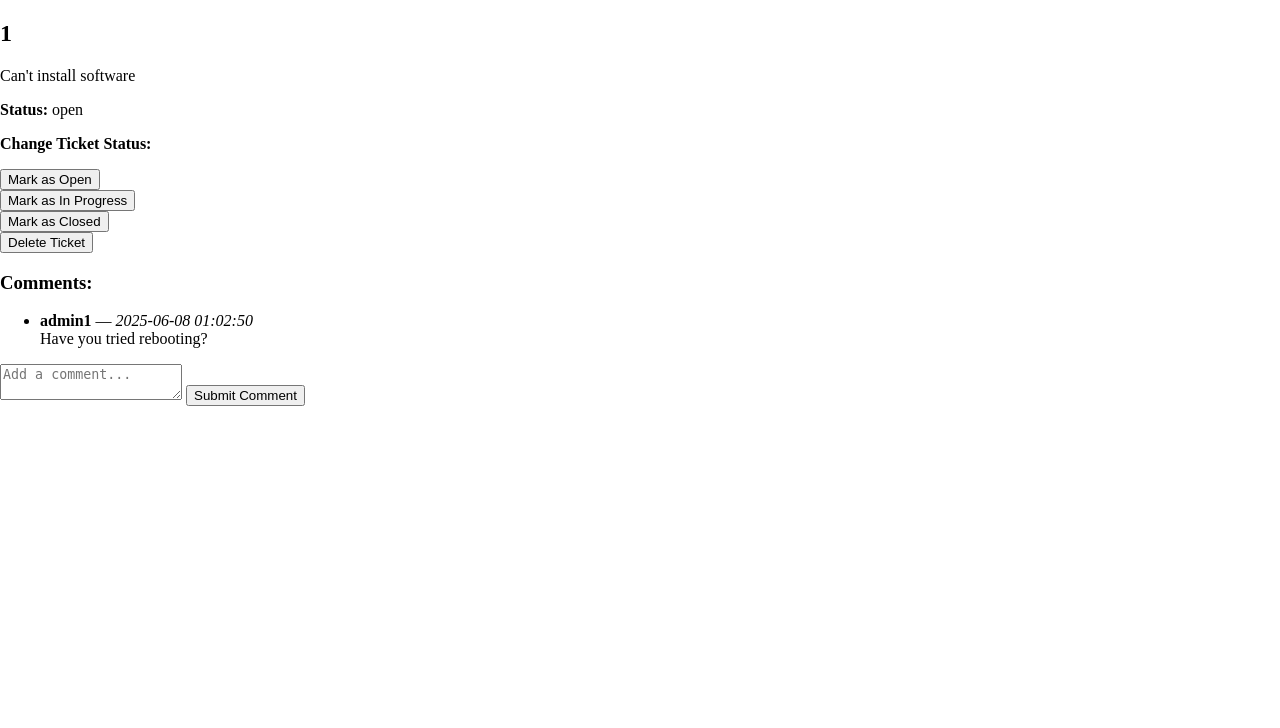
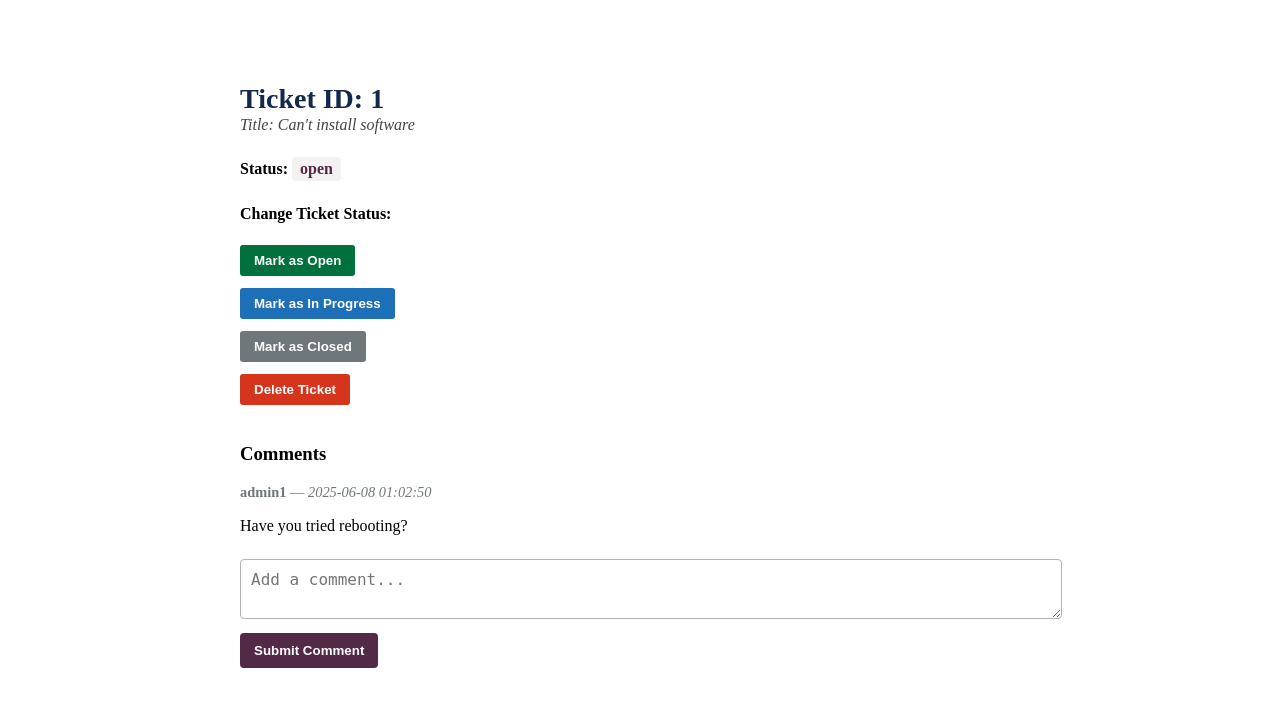
Before and after one commit to joem-bin/Agile-project, a Flask app: page /ticket/1 in a window 1280 px wide. Shown: the part 125-853 px from the top of the page. Before the commit the page ends 531 px from the top, so only its background shows below. Run offline with Flask 3, Linux system fonts and the light colour scheme; a user stored in the database is signed in; data comes from the database, SQL or seed files in the repository.

Commit message:
more styling

```diff
--- a/app.py
+++ b/app.py
@@ -14,7 +14,6 @@ from database_operations import (
     insert_user
 )
 
-
 app = Flask(__name__)
 app.secret_key = 'supersecretkey'
 
@@ -25,7 +24,6 @@ def inject_user():
         user_id=session.get('user_id'),
         role=session.get('role')
     )
-
 
 @app.route('/')
 def home():
@@ -45,7 +43,6 @@ def login():
         return redirect('/dashboard')
     else:
         return render_template('error.html', message="Invalid credentials!")
-
 
 @app.route('/signup', methods=['GET', 'POST'])
 def signup():
@@ -167,7 +164,6 @@ def confirm_close_ticket(ticket_id):
     close_ticket(ticket_id)
     return redirect('/dashboard')
 
-
 @app.route('/logout')
 def logout():
     session.clear()
--- a/requirements.txt
+++ b/requirements.txt
@@ -6,3 +6,4 @@ itsdangerous==2.2.0
 Jinja2==3.1.6
 MarkupSafe==3.0.2
 Werkzeug==3.1.3
+bcrypt==4.3.0
--- a/static/styles.css
+++ b/static/styles.css
@@ -201,3 +201,234 @@ body {
     color: #1d70b8;
     text-decoration: none;
 }
+
+
+/* styleing for ticket details */
+
+
+
+.ticket-details-container {
+    max-width: 800px;
+    margin: 40px auto;
+    padding: 20px;
+    background-color: #ffffff;
+    border-radius: 5px;
+}
+
+.ticket-title {
+    font-size: 1.75rem;
+    color: #13284c;
+    margin-bottom: 0.5rem;
+}
+
+.ticket-description {
+    margin-bottom: 1rem;
+    font-size: 1rem;
+    line-height: 1.5;
+}
+
+.ticket-status {
+    margin-bottom: 1.5rem;
+}
+
+.status-tag {
+    display: inline-block;
+    background-color: #f3f2f1;
+    color: #532a45;
+    padding: 3px 8px;
+    border-radius: 4px;
+    font-weight: bold;
+}
+
+.admin-actions {
+    margin-bottom: 2rem;
+}
+
+.status-button,
+.close-ticket-button,
+.delete-button {
+    margin: 6px 6px 6px 0;
+    padding: 8px 14px;
+    font-weight: bold;
+    border: none;
+    border-radius: 3px;
+    cursor: pointer;
+}
+
+.status-button.open {
+    background-color: #00703c;
+    color: white;
+}
+
+.status-button.in-progress {
+    background-color: #1d70b8;
+    color: white;
+}
+
+.status-button.closed {
+    background-color: #6f777b;
+    color: white;
+}
+
+.close-ticket-button {
+    background-color: #1d70b8;
+    color: white;
+}
+
+.delete-button {
+    background-color: #d4351c;
+    color: white;
+}
+
+.comments-section {
+    margin-top: 2rem;
+}
+
+.comment-list {
+    list-style: none;
+    padding-left: 0;
+    margin-bottom: 1.5rem;
+}
+
+.comment-meta {
+    font-size: 0.9rem;
+    color: #6f777b;
+    margin-bottom: 0.3rem;
+}
+
+.comment-body {
+    margin-bottom: 1rem;
+}
+
+.comment-form textarea {
+    width: 100%;
+    padding: 10px;
+    font-size: 1rem;
+    margin-bottom: 10px;
+    border-radius: 4px;
+    border: 1px solid #b1b4b6;
+}
+
+.comment-form button {
+    background-color: #532a45;
+    color: white;
+    padding: 10px 14px;
+    border: none;
+    border-radius: 4px;
+    font-weight: bold;
+    cursor: pointer;
+}
+
+
+
+/* create ticket page */
+
+
+.form-container {
+    max-width: 600px;
+    margin: 40px auto;
+    padding: 20px;
+    background-color: #ffffff;
+    border-radius: 5px;
+}
+
+.form-container h2 {
+    text-align: center;
+    margin-bottom: 20px;
+    color: #13284c;
+}
+
+.ticket-form label {
+    display: block;
+    margin: 10px 0 4px;
+    font-weight: bold;
+}
+
+.ticket-form input[type="text"],
+.ticket-form textarea,
+.ticket-form select {
+    width: 100%;
+    padding: 10px;
+    font-size: 1rem;
+    border: 1px solid #b1b4b6;
+    border-radius: 4px;
+    box-sizing: border-box;
+}
+
+.ticket-form button {
+    margin-top: 20px;
+    width: 100%;
+    padding: 12px;
+    font-weight: bold;
+    background-color: #532a45;
+    color: white;
+    border: none;
+    border-radius: 4px;
+    cursor: pointer;
+}
+
+.ticket-form button:hover {
+    background-color: #401e37;
+}
+
+
+
+/* ticket submitted styling */
+.confirmation-container {
+    max-width: 600px;
+    margin: 40px auto;
+    padding: 30px;
+    background-color: #f3f2f1;
+    border-radius: 5px;
+    text-align: center;
+}
+
+.confirmation-heading {
+    color: #13284c;
+    margin-bottom: 20px;
+}
+
+.ticket-summary {
+    text-align: left;
+    margin-bottom: 30px;
+    background-color: #fff;
+    padding: 20px;
+    border-radius: 4px;
+    border: 1px solid #dcdcdc;
+}
+
+.ticket-summary p {
+    margin-bottom: 10px;
+}
+
+.ticket-description {
+    margin-top: -10px;
+    margin-bottom: 20px;
+    font-style: italic;
+    color: #444;
+}
+
+.confirmation-actions {
+    display: flex;
+    justify-content: space-between;
+    gap: 10px;
+    flex-wrap: wrap;
+}
+
+.action-button {
+    padding: 10px 18px;
+    font-weight: bold;
+    border: none;
+    border-radius: 4px;
+    cursor: pointer;
+    background-color: #532a45;
+    color: white;
+}
+
+.action-button.secondary {
+    background-color: #1d70b8;
+}
+
+.action-button:hover {
+    opacity: 0.9;
+}
--- a/templates/ticket_details.html
+++ b/templates/ticket_details.html
@@ -3,61 +3,63 @@
 {% block content %}
     {% include 'navbar.html' %}
 
-    <h2>{{ ticket[2] }}</h2>
-    <p>{{ ticket[3] }}</p>
+    <div class="ticket-details-container">
 
-    <p><strong>Status:</strong> {{ ticket[5] }}</p>
+        <h2 class="ticket-title">Ticket ID: {{ ticket[2] }}</h2>
+        <p class="ticket-description">Title: {{ ticket[3] }}</p>
+        <p class="ticket-status"><strong>Status:</strong> <span class="status-tag">{{ ticket[5] }}</span></p>
 
         {% if session['role'] == 'admin' %}
-
+            <div class="admin-actions">
                 <p><strong>Change Ticket Status:</strong></p>
 
                 <form method="POST" action="{{ url_for('update_ticket_status_route', ticket_id=ticket[0]) }}">
                     <input type="hidden" name="status" value="open">
-            <button type="submit">Mark as Open</button>
+                    <button type="submit" class="status-button open">Mark as Open</button>
                 </form>
 
                 <form method="POST" action="{{ url_for('update_ticket_status_route', ticket_id=ticket[0]) }}">
                     <input type="hidden" name="status" value="in progress">
-            <button type="submit">Mark as In Progress</button>
+                    <button type="submit" class="status-button in-progress">Mark as In Progress</button>
                 </form>
 
                 <form method="POST" action="{{ url_for('update_ticket_status_route', ticket_id=ticket[0]) }}">
                     <input type="hidden" name="status" value="closed">
-            <button type="submit">Mark as Closed</button>
+                    <button type="submit" class="status-button closed">Mark as Closed</button>
                 </form>
 
                 <form method="POST" action="{{ url_for('delete_ticket_route', ticket_id=ticket[0]) }}"
                       onsubmit="return confirm('Are you sure you want to permanently delete this ticket?');">
-            <button type="submit">Delete Ticket</button>
+                    <button type="submit" class="delete-button">Delete Ticket</button>
                 </form>
+            </div>
 
         {% elif session['user_id'] == ticket[1] and ticket[5] != 'closed' %}
-
             <form method="POST" action="{{ url_for('confirm_close_ticket', ticket_id=ticket[0]) }}"
                   onsubmit="return confirm('Are you sure you want to close this ticket?');">
-            <button type="submit">Close Ticket</button>
+                <button type="submit" class="close-ticket-button">Close Ticket</button>
             </form>
-
         {% endif %}
 
-    <h3>Comments:</h3>
-
-    <ul>
+        <div class="comments-section">
+            <h3>Comments</h3>
+            <ul class="comment-list">
                 {% for comment in comments %}
                     <li>
-                <strong>{{ comment[5] }}</strong> — <em>{{ comment[4] }}</em><br>
-                {{ comment[3] }}
+                        <p class="comment-meta"><strong>{{ comment[5] }}</strong> — <em>{{ comment[4] }}</em></p>
+                        <p class="comment-body">{{ comment[3] }}</p>
                     </li>
                 {% else %}
-            <li>No comments yet.</li>
+                    <li><em>No comments yet.</em></li>
                 {% endfor %}
             </ul>
 
-    <form method="POST" action="{{ url_for('add_comment') }}">
+            <form method="POST" action="{{ url_for('add_comment') }}" class="comment-form">
                 <textarea name="message" placeholder="Add a comment..." required></textarea>
                 <input type="hidden" name="ticket_id" value="{{ ticket[0] }}">
                 <button type="submit">Submit Comment</button>
             </form>
+        </div>
 
+    </div>
 {% endblock %}
```
Also changed, not shown: templates/create_ticket.html (+9 -9 lines), templates/ticket_submitted.html (+13 -6 lines). Lines whose indentation alone changed are shown as unchanged.
